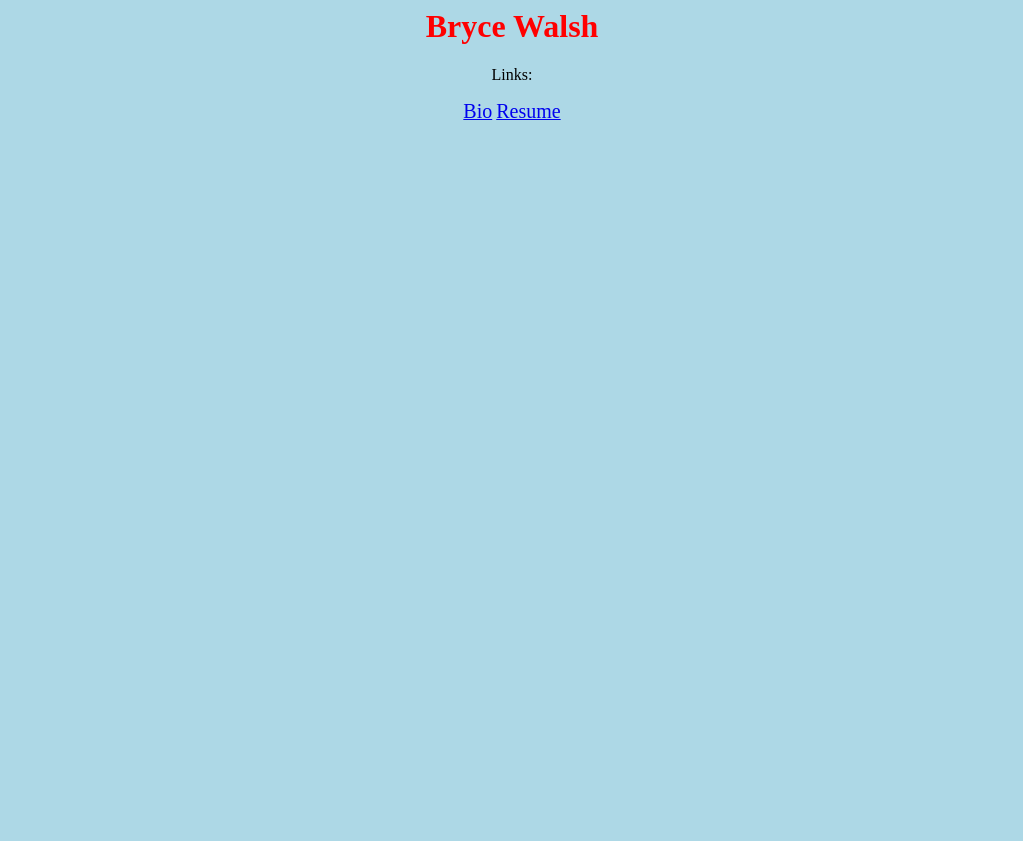
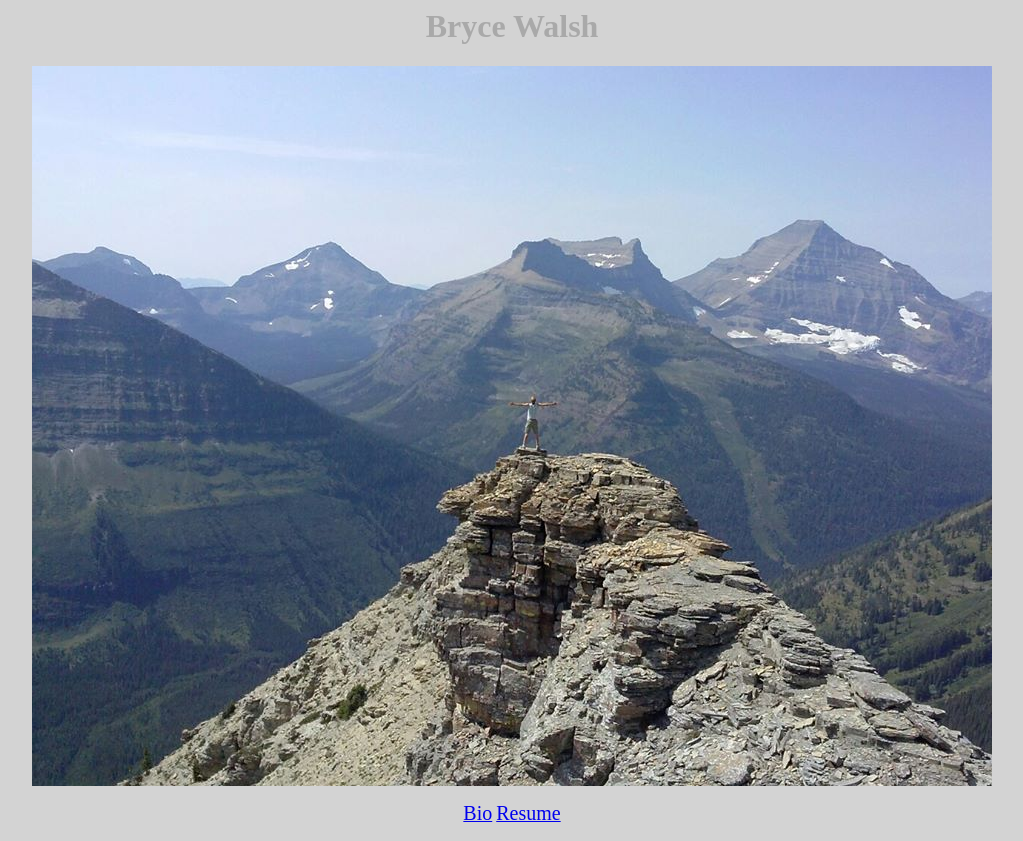
Before and after one commit to bryce-walsh/bryce-walsh.github.io, a plain HTML site: page index.html in a window 1280 px wide. Shown: the whole page, without its empty margins (128-1151 px from the left). Before the commit the page ends 800 px from the top, so only its background shows below. Drawn offline with Linux system fonts and the light colour scheme.

Commit message:
style changes and added picture

```diff
--- a/index.html
+++ b/index.html
@@ -5,7 +5,7 @@
 	</head>
 	<body>
 	<h1>Bryce Walsh</h1>
-		<p>Links:<p>
+		<p><img src="bryce_mountains.jpg" alt="Bryce in the mountains"><p>
 		<a href="https://bryce-walsh.github.io/bio.html"><span class = "link">Bio</span></a>
 		<a href="https://bryce-walsh.github.io/resume.html"><span class = "link">Resume</span></a>
 	</body>
--- a/style.css
+++ b/style.css
@@ -1,9 +1,9 @@
 body {
-	background-color: lightblue;
+	background-color: lightgrey;
 }
 
 h1 {
-	color: red;
+	color: darkgrey;
 	text-align: center;
  }
 
@@ -13,6 +13,5 @@ p {
 
 .link {
 	font-size: 20px;
-	font-color: lightgrey;
 	text-align: center;
 }
```
Also changed, not shown: bryce_mountains.jpg (added).
